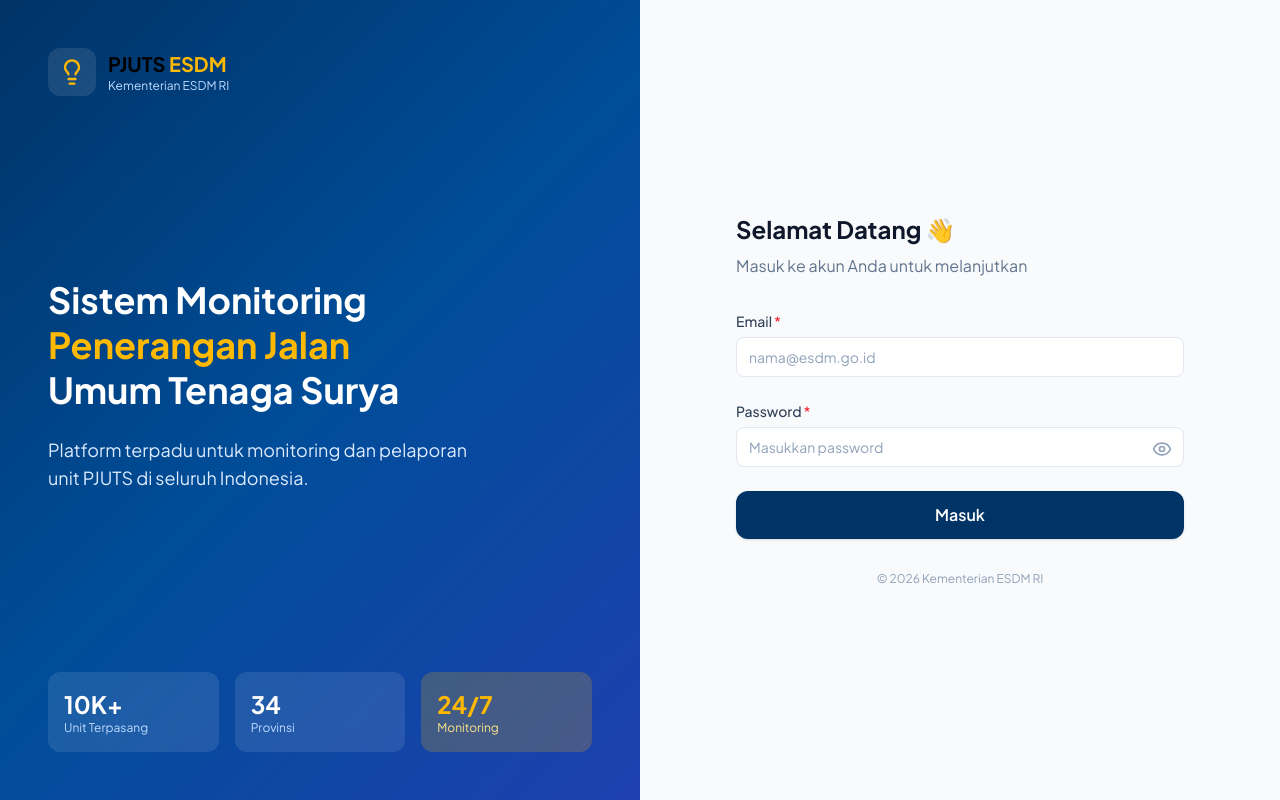
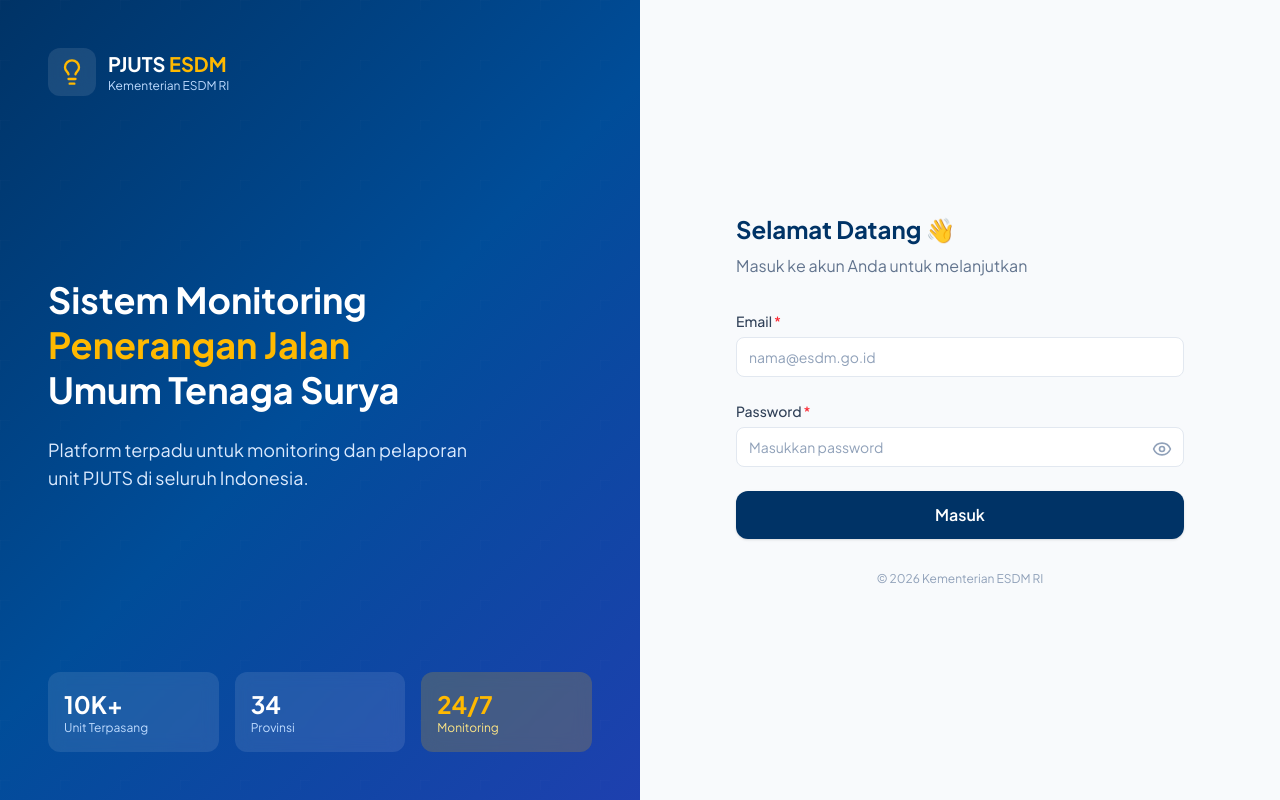
Before and after one commit to bbreezyX/pjuts-esdm, a Next.js app: page /login in a window 1280 px wide. Built offline with nearby package versions, Linux system fonts and the light colour scheme.

Commit message:
style: Update text colors in LoginPage component for improved visibility and aesthetics, enhancing overall user experience.

```diff
--- a/app/login/page.tsx
+++ b/app/login/page.tsx
@@ -53,7 +53,7 @@
               <Lightbulb className="w-7 h-7 text-amber-400" />
             </div>
             <div>
-              <h1 className="text-xl font-bold text-black">
+              <h1 className="text-xl font-bold text-white">
                 PJUTS <span className="text-amber-400">ESDM</span>
               </h1>
               <p className="text-xs text-blue-200">Kementerian ESDM RI</p>
@@ -105,14 +105,14 @@
                 <Lightbulb className="w-7 h-7 text-amber-400" />
               </div>
               <div>
-                <h1 className="text-xl font-bold text-slate-900 text-black">PJUTS ESDM</h1>
+                <h1 className="text-xl font-bold text-primary-600">PJUTS ESDM</h1>
                 <p className="text-xs text-slate-500 dark:text-slate-400">Kementerian ESDM RI</p>
               </div>
             </div>
           </div>
 
           <div className="mb-8">
-            <h2 className="text-2xl font-bold text-slate-900 text-black">
+            <h2 className="text-2xl font-bold text-primary-600">
               Selamat Datang 👋
             </h2>
             <p className="text-slate-500 dark:text-slate-400 mt-2">
```
